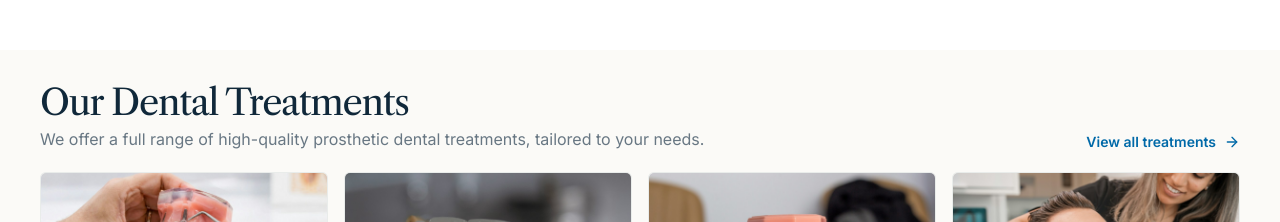
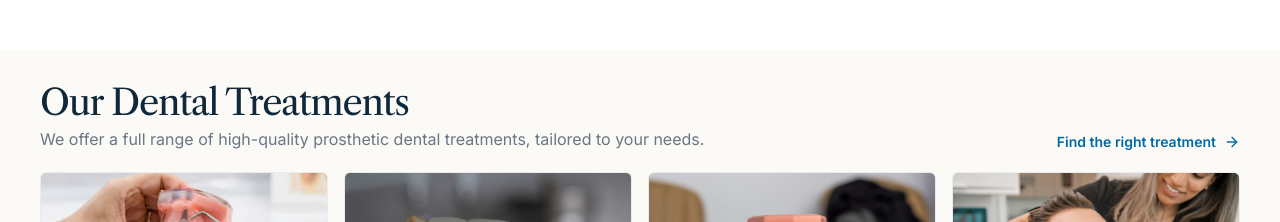
Before and after one commit to ivansusac2209/SmileCroatia, a Vue app: page / in a window 1280 px wide. Shown: the part 2060-2282 px from the top of the page. Built offline with nearby package versions, Linux system fonts and the light colour scheme.

Commit message:
Make treatment section CTA useful

```diff
--- a/src/components/home/FeaturedPackages.vue
+++ b/src/components/home/FeaturedPackages.vue
@@ -13,7 +13,7 @@ import { packages } from '@/data/home'
           <h2 id="packages-title" class="text-3xl text-navy-900 lg:text-4xl">Our Dental Treatments</h2>
           <p class="mt-1 text-sm leading-relaxed text-muted sm:text-base">We offer a full range of high-quality prosthetic dental treatments, tailored to your needs.</p>
         </div>
-        <a href="#dental-treatments" class="inline-flex items-center gap-2 text-sm font-semibold text-sky-700 hover:text-navy-800">View all treatments <ArrowRight class="size-4" /></a>
+        <RouterLink :to="{ name: 'contact-details' }" class="inline-flex items-center gap-2 text-sm font-semibold text-sky-700 hover:text-navy-800">Find the right treatment <ArrowRight class="size-4" /></RouterLink>
       </div>
       <div class="mt-5 grid gap-4 sm:grid-cols-2 lg:grid-cols-4">
         <PackageCard v-for="pkg in packages" :key="pkg.title" :pkg="pkg" />
```
